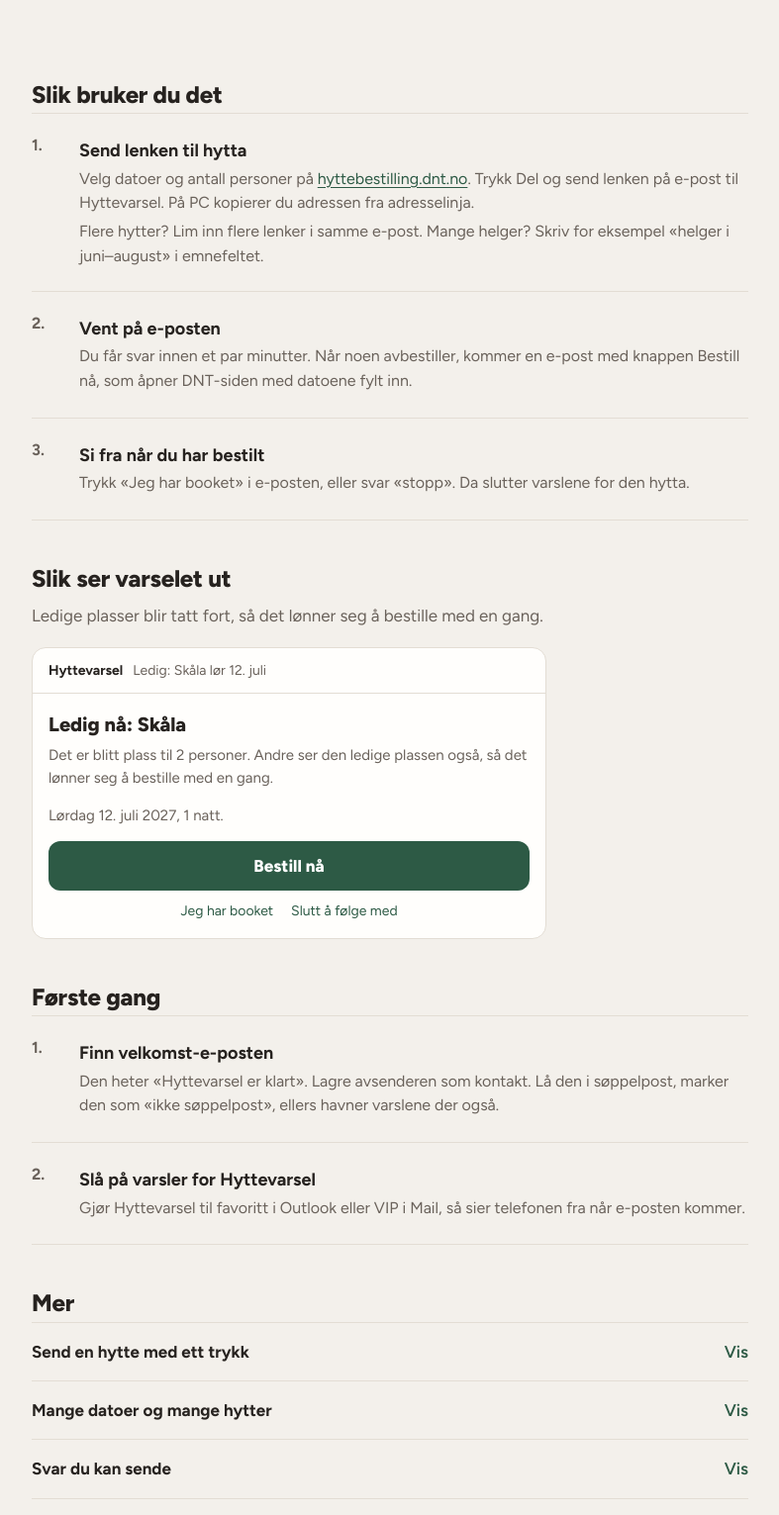
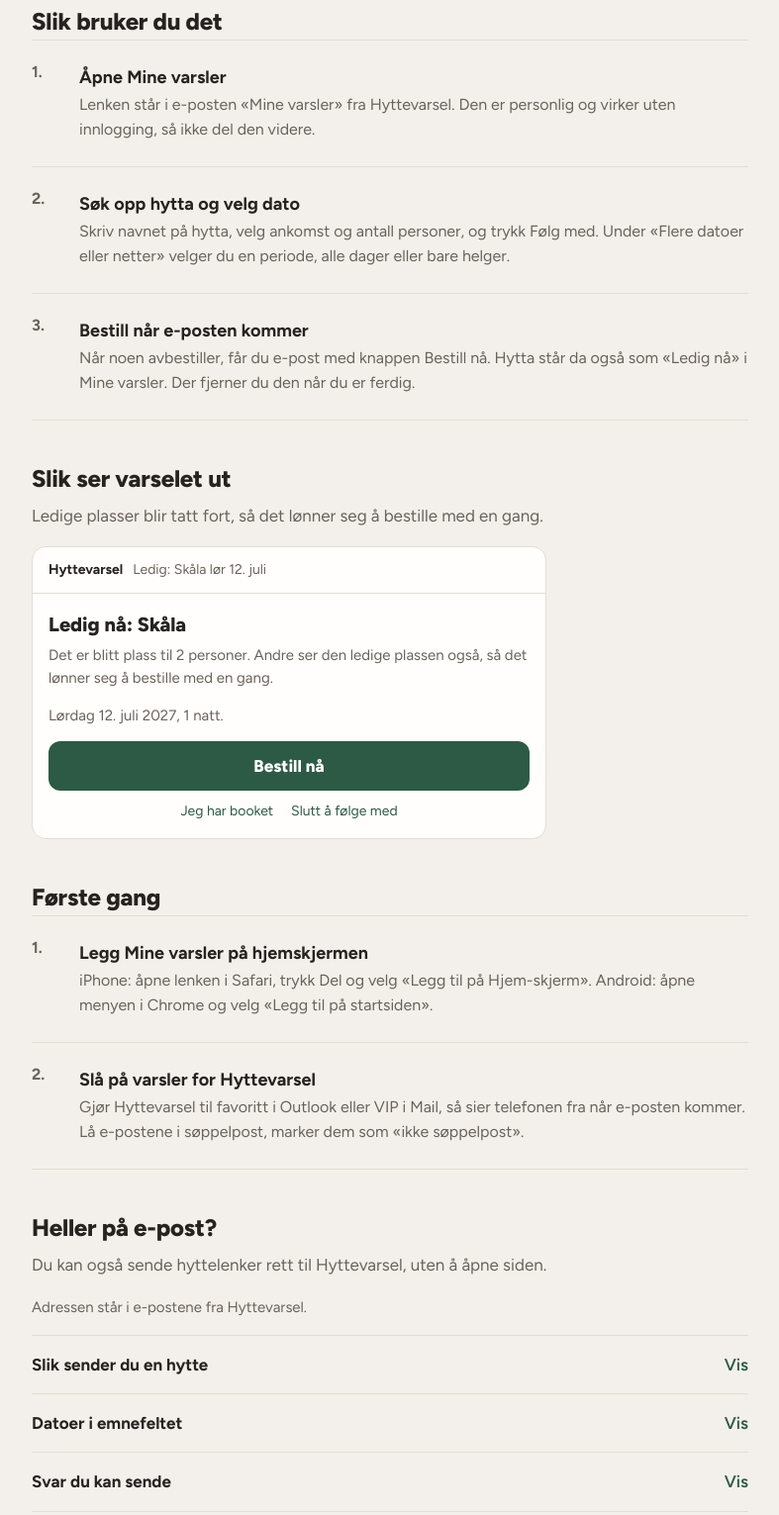
Before and after one commit to CHaerem/hyttevarsel, a plain HTML site: page docs/index.html in a window 1280 px wide. Shown: the part 270-1801 px from the top of the page at 99% size, without its empty margins (246-1033 px from the left). Drawn offline with Linux system fonts and the light colour scheme.

Commit message:
Oppskriftssiden rundt Mine varsler
Tre steg: åpne Mine varsler, søk opp hytta og velg dato, bestill når
e-posten kommer. E-postveien ligger under «Heller på e-post?».

Co-Authored-By: Claude <noreply@anthropic.com>

```diff
--- a/docs/index.html
+++ b/docs/index.html
@@ -61,7 +61,7 @@
   h1 { font-size: clamp(28px, 6.6vw, 40px); line-height: 1.12; font-weight: 800; letter-spacing: -.015em; margin: 28px 0 10px; max-width: 17em; }
   .lead { font-size: 18px; color: var(--ink-2); margin: 0 0 22px; max-width: 34em; }
 
-  .address { margin-top: 18px; display: flex; flex-wrap: wrap; align-items: center; gap: 8px 10px; }
+  .address { margin-top: 4px; display: flex; flex-wrap: wrap; align-items: center; gap: 8px 10px; }
   .address .label { font-size: 14px; color: var(--ink-2); width: 100%; }
   .address code { font: 600 16px var(--body); background: var(--sheet); color: var(--ink); border: 1px solid var(--rule); padding: 8px 12px; border-radius: 10px; user-select: all; word-break: break-all; }
   .copy { font: 600 15px var(--body); color: var(--fjord); background: var(--sheet); border: 1px solid var(--rule); border-radius: 10px; padding: 8px 12px; cursor: pointer; }
@@ -169,13 +169,7 @@
   <div class="wrap">
     <div class="brand"><svg viewBox="0 0 24 24" aria-hidden="true" fill="none" stroke="currentColor" stroke-width="2" stroke-linejoin="round"><path d="M4 20v-8l8-6 8 6v8z"/><path d="M10 20v-5h4v5"/></svg>Hyttevarsel</div>
     <h1>Varsel når en full DNT-hytte blir ledig</h1>
-    <p class="lead">Send lenken til hytta på e-post. Når noen avbestiller, får du en e-post med lenke rett til bestillingen.</p>
-    <div class="address" data-with-addr hidden>
-      <span class="label">Send hyttelenkene til</span>
-      <code class="addr" id="addr"></code>
-      <button class="copy" type="button" id="copy">Kopier</button>
-    </div>
-    <p class="address-missing" data-without-addr>Adressen du sender til, står i velkomst-e-posten fra Hyttevarsel. Åpne denne siden fra lenken der.</p>
+    <p class="lead">Søk opp hytta, velg dato, og få e-post når noen avbestiller.</p>
   </div>
 </header>
 
@@ -185,17 +179,16 @@
     <h2>Slik bruker du det</h2>
     <ol class="setup">
       <li>
-        <h3>Send lenken til hytta</h3>
-        <p class="why">Velg datoer og antall personer på <a href="https://hyttebestilling.dnt.no">hyttebestilling.dnt.no</a>. Trykk Del og send lenken på e-post til Hyttevarsel. På PC kopierer du adressen fra adresselinja.</p>
-        <p class="why">Flere hytter? Lim inn flere lenker i samme e-post. Mange helger? Skriv for eksempel «helger i juni–august» i emnefeltet.</p>
+        <h3>Åpne Mine varsler</h3>
+        <p class="why">Lenken står i e-posten «Mine varsler» fra Hyttevarsel. Den er personlig og virker uten innlogging, så ikke del den videre.</p>
       </li>
       <li>
-        <h3>Vent på e-posten</h3>
-        <p class="why">Du får svar innen et par minutter. Når noen avbestiller, kommer en e-post med knappen Bestill nå, som åpner DNT-siden med datoene fylt inn.</p>
+        <h3>Søk opp hytta og velg dato</h3>
+        <p class="why">Skriv navnet på hytta, velg ankomst og antall personer, og trykk Følg med. Under «Flere datoer eller netter» velger du en periode, alle dager eller bare helger.</p>
       </li>
       <li>
-        <h3>Si fra når du har bestilt</h3>
-        <p class="why">Trykk «Jeg har booket» i e-posten, eller svar «stopp». Da slutter varslene for den hytta.</p>
+        <h3>Bestill når e-posten kommer</h3>
+        <p class="why">Når noen avbestiller, får du e-post med knappen Bestill nå. Hytta står da også som «Ledig nå» i Mine varsler. Der fjerner du den når du er ferdig.</p>
       </li>
     </ol>
   </section>
@@ -219,20 +212,29 @@
     <h2>Første gang</h2>
     <ol class="setup">
       <li>
-        <h3>Finn velkomst-e-posten</h3>
-        <p class="why">Den heter «Hyttevarsel er klart». Lagre avsenderen som kontakt. Lå den i søppelpost, marker den som «ikke søppelpost», ellers havner varslene der også.</p>
+        <h3>Legg Mine varsler på hjemskjermen</h3>
+        <p class="why">iPhone: åpne lenken i Safari, trykk Del og velg «Legg til på Hjem-skjerm». Android: åpne menyen i Chrome og velg «Legg til på startsiden».</p>
       </li>
       <li>
         <h3>Slå på varsler for Hyttevarsel</h3>
-        <p class="why">Gjør Hyttevarsel til favoritt i Outlook eller VIP i Mail, så sier telefonen fra når e-posten kommer.</p>
+        <p class="why">Gjør Hyttevarsel til favoritt i Outlook eller VIP i Mail, så sier telefonen fra når e-posten kommer. Lå e-postene i søppelpost, marker dem som «ikke søppelpost».</p>
       </li>
     </ol>
   </section>
 
   <section id="mer">
-    <h2>Mer</h2>
-    <details>
-      <summary>Send en hytte med ett trykk</summary>
+    <h2>Heller på e-post?</h2>
+    <p class="sec-lead">Du kan også sende hyttelenker rett til Hyttevarsel, uten å åpne siden.</p>
+    <div class="address" data-with-addr hidden>
+      <span class="label">Send hyttelenkene til</span>
+      <code class="addr" id="addr"></code>
+      <button class="copy" type="button" id="copy">Kopier</button>
+    </div>
+    <p class="address-missing" data-without-addr>Adressen står i e-postene fra Hyttevarsel.</p>
+    <details style="margin-top:16px">
+      <summary>Slik sender du en hytte</summary>
+      <div class="in">
+        <p style="margin-top:0">Velg datoer og antall personer på <a href="https://hyttebestilling.dnt.no">hyttebestilling.dnt.no</a>, trykk Del og send lenken på e-post. Datoene følger med i lenken. Flere lenker i samme e-post følges hver for seg.</p>
       <div class="in">
 <div class="device">
           <input type="radio" name="device" id="d-iphone" checked>
@@ -285,7 +287,7 @@
       </div>
     </details>
     <details>
-      <summary>Mange datoer og mange hytter</summary>
+      <summary>Datoer i emnefeltet</summary>
       <div class="in">
         <p style="margin-top:0">Skriv datoen i emnefeltet når du sender lenken. Prøv her hvordan Hyttevarsel forstår det:</p>
     <label class="try-label" for="try">Emnefelt</label>
```
